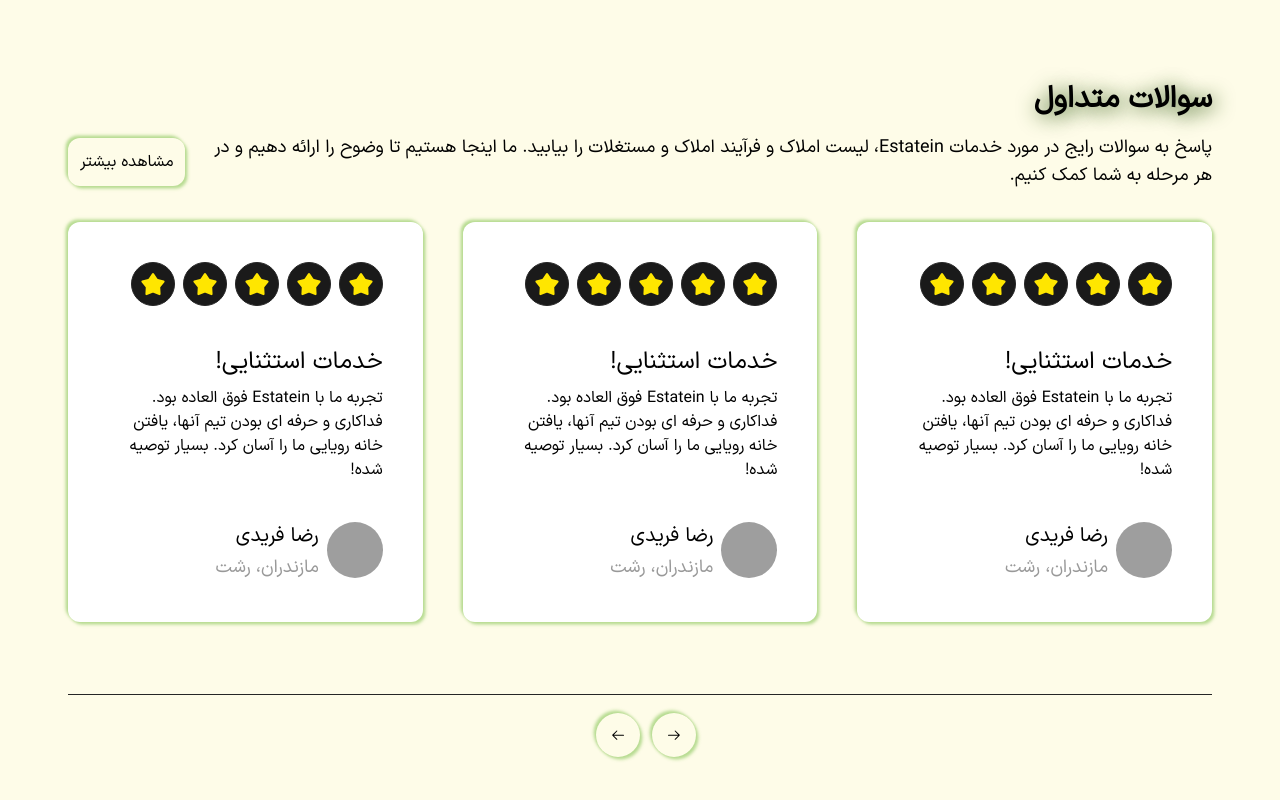
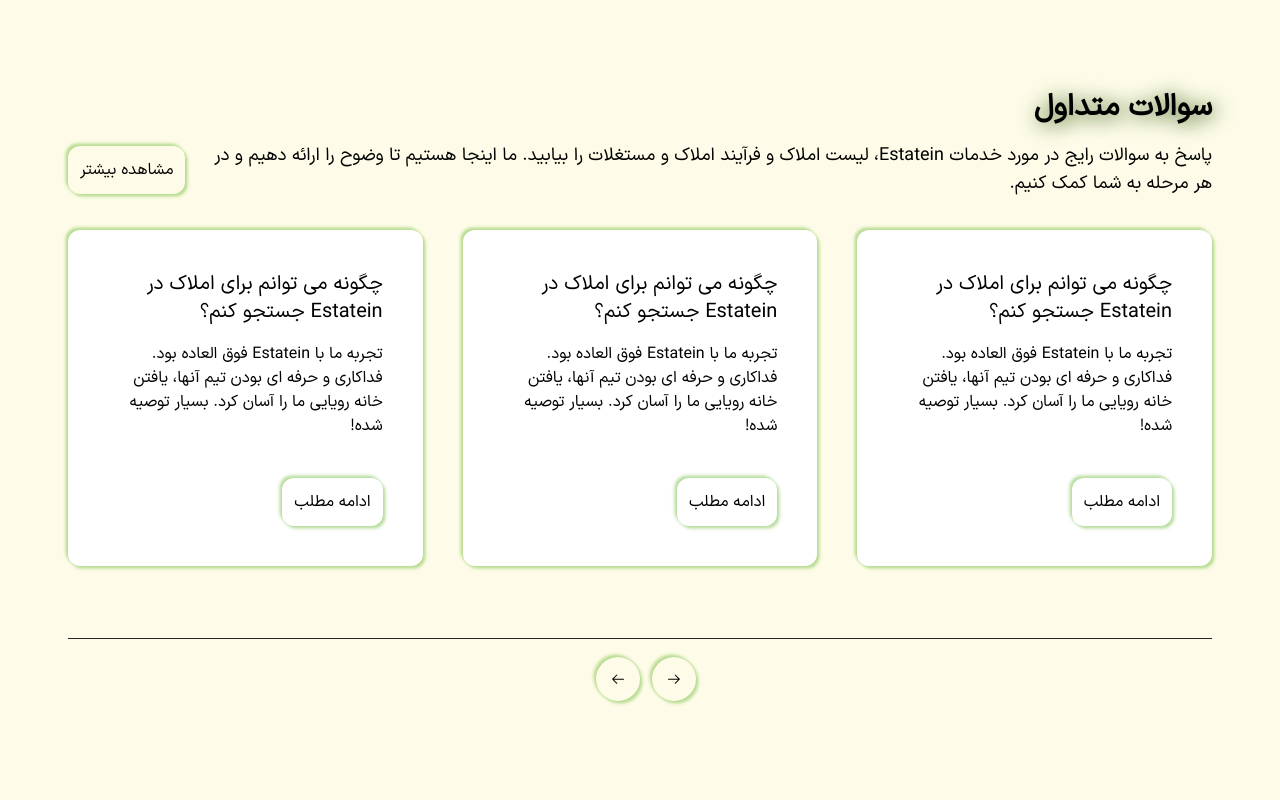
Before and after one commit to DevMousavi/Pro_Trade_Home, a React (Vite) app: page / in a window 1280 px wide. Shown: the part 1482-2282 px from the top of the page. Built offline with nearby package versions, Linux system fonts and the light colour scheme; grey boxes are pictures that could not be loaded.

Commit message:
Finish FreqAsked section

```diff
--- a/src/Components/CartComment.jsx
+++ b/src/Components/CartComment.jsx
@@ -38,7 +38,7 @@
                     />
                 </div>
             </div>
-            <div className="flex flex-col gap-2">
+            <div className="flex flex-col gap-4">
                 <h3 className="font-medium text-2xl dark:text-white">
                     خدمات استثنایی!
                 </h3>
--- /dev/null
+++ b/src/Components/CartFreqAsk.jsx
@@ -0,0 +1,26 @@
+import { Link } from "react-router-dom";
+
+const CartFreqAsk = () => {
+  return (
+    <div className="flex flex-col gap-10 as:w-[98%] h-auto lg:w-[32%] rounded-xl p-10 hover:scale-105 primaryTransition  border-primary_green_light bg-white dark:bg-inherit boxShadowLight dark:boxShadowLight">
+      <div className="flex flex-col gap-4">
+        <h3 className="font-medium text-xl dark:text-white">
+          چگونه می توانم برای املاک در Estatein جستجو کنم؟
+        </h3>
+        <p className="dark:text-white">
+          تجربه ما با Estatein فوق العاده بود. فداکاری و حرفه ای بودن تیم آنها،
+          یافتن خانه رویایی ما را آسان کرد. بسیار توصیه شده!
+        </p>
+      </div>
+      <div className="flex gap-2">
+        <Link
+          className=" text-nowrap p-3  rounded-xl boxShadowLight dark:boxShadowLight border-primary_green_light dark:text-white dark:bg-gray_10 hover:bg-green-700 dark:hover:bg-green-700 hover:text-white"
+          to="/aaaaaaa"
+        >
+          ادامه مطلب
+        </Link>
+      </div>
+    </div>
+  );
+};
+export default CartFreqAsk;
--- a/src/Components/FreqAsked.jsx
+++ b/src/Components/FreqAsked.jsx
@@ -5,7 +5,7 @@
 // Icons...
 import { GoArrowRight } from "react-icons/go";
 import { GoArrowLeft } from "react-icons/go";
-import CartComment from "./CartComment";
+import CartFreqAsk from "./CartFreqAsk";
 
 const FreqAsked = () => {
   const count = [1, 2, 3, 4, 5, 6, 7, 8, 9];
@@ -34,7 +34,7 @@
 
         <div className="flex as:flex-col lg:flex-row justify-center items-center as:gap-6  md:gap-4 lg:gap-10">
           {count.slice(0, 3).map((item) => (
-            <CartComment />
+            <CartFreqAsk />
           ))}
         </div>
 
```
